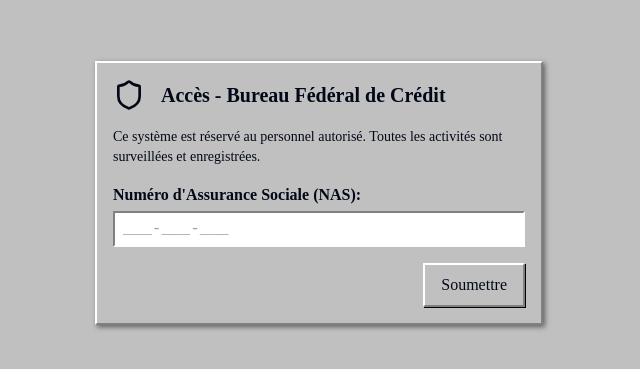
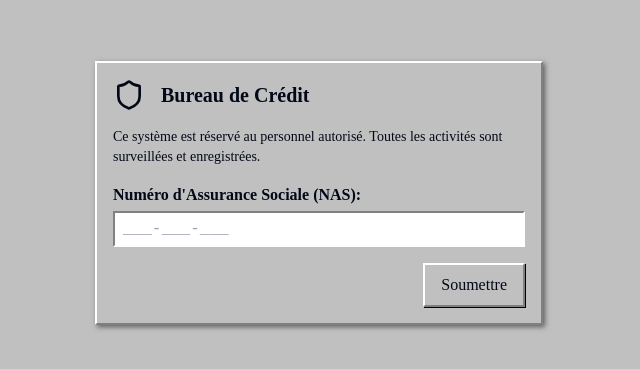
Before and after one commit to finglis-stack/inglis, a React (Vite) app: page /credit-report-access in a window 1280 px wide. Shown: the part 207-576 px from the top of the page, without its empty margins (321-961 px from the left). Built offline with nearby package versions, Linux system fonts and the light colour scheme.

Commit message:
[dyad] Mise à jour du titre de la page d'accès au crédit - wrote 1 file(s)

```diff
--- a/src/pages/CreditReportAccess.tsx
+++ b/src/pages/CreditReportAccess.tsx
@@ -65,7 +65,7 @@ const CreditReportAccess = () => {
         <div className="win95-container w-full max-w-md">
           <div className="flex items-center gap-4 mb-4">
             <Shield size={32} />
-            <h1 className="text-xl font-bold">Accès - Bureau Fédéral de Crédit</h1>
+            <h1 className="text-xl font-bold">Bureau de Crédit</h1>
           </div>
           <p className="mb-4 text-sm">
             Ce système est réservé au personnel autorisé. Toutes les activités sont surveillées et enregistrées.
```
